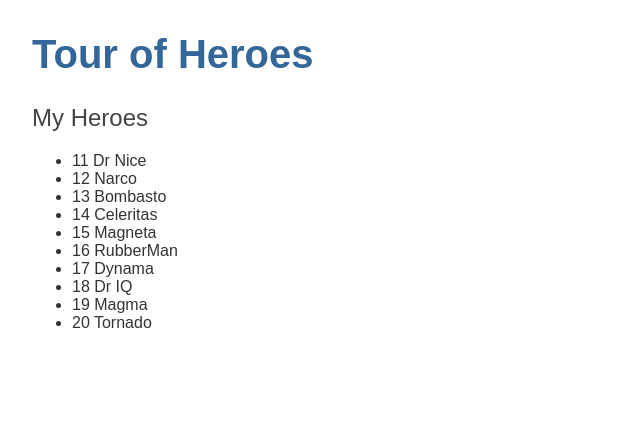
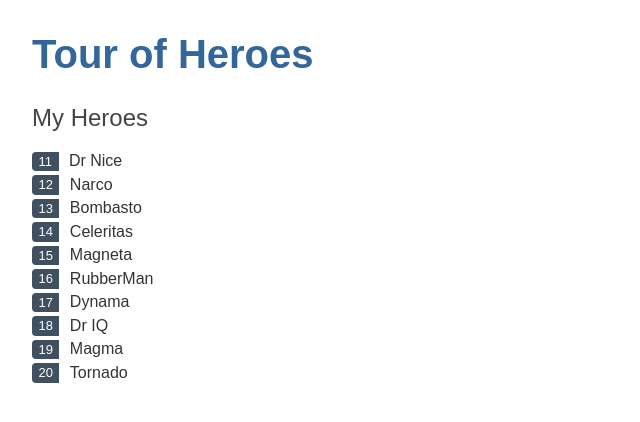
Before and after one commit to rDuckDev/hello-languages, an Angular app in the folder javascript/sandbox/angular-app/: page / in a window 1280 px wide. Shown: the top 422 px of the page, without its empty margins (0-640 px from the left). Built offline with nearby package versions, Linux system fonts and the light colour scheme.

Commit message:
style: add hero list style [Angular]

```diff
--- a/javascript/sandbox/angular-app/src/app/heroes/heroes.component.css
+++ b/javascript/sandbox/angular-app/src/app/heroes/heroes.component.css
@@ -0,0 +1,69 @@
+/* Private CSS styles */
+
+.heroes {
+  margin: 0 0 2em 0;
+  list-style-type: none;
+  padding: 0;
+  width: 15em;
+}
+
+.heroes li {
+  display: flex;
+  align-items: center;
+  margin: 0 0 0.25em 0;
+}
+
+.heroes button {
+  flex: 1;
+  cursor: pointer;
+  position: relative;
+  left: 0;
+  background-color: #eee;
+  margin: 0.5em;
+  padding: 0;
+  border-radius: 4px;
+  display: flex;
+  align-items: stretch;
+  height: 1.8em;
+}
+
+.heroes button:hover {
+  color: #2c3a41;
+  background-color: #e6e6e6;
+  left: 0.1em;
+}
+
+.heroes button:active {
+  background-color: #525252;
+  color: #fafafa;
+}
+
+.heroes button.selected {
+  background-color: black;
+  color: white;
+}
+
+.heroes button.selected:hover {
+  background-color: #505050;
+  color: white;
+}
+
+.heroes button.selected:active {
+  background-color: black;
+  color: white;
+}
+
+.heroes .badge {
+  display: inline-block;
+  font-size: small;
+  color: white;
+  padding: 0.25em 0.5em;
+  background-color: #405061;
+  line-height: 1em;
+  margin-right: 0.8em;
+  border-radius: 4px 0 0 4px;
+}
+
+.heroes .name {
+  align-self: center;
+}
```
